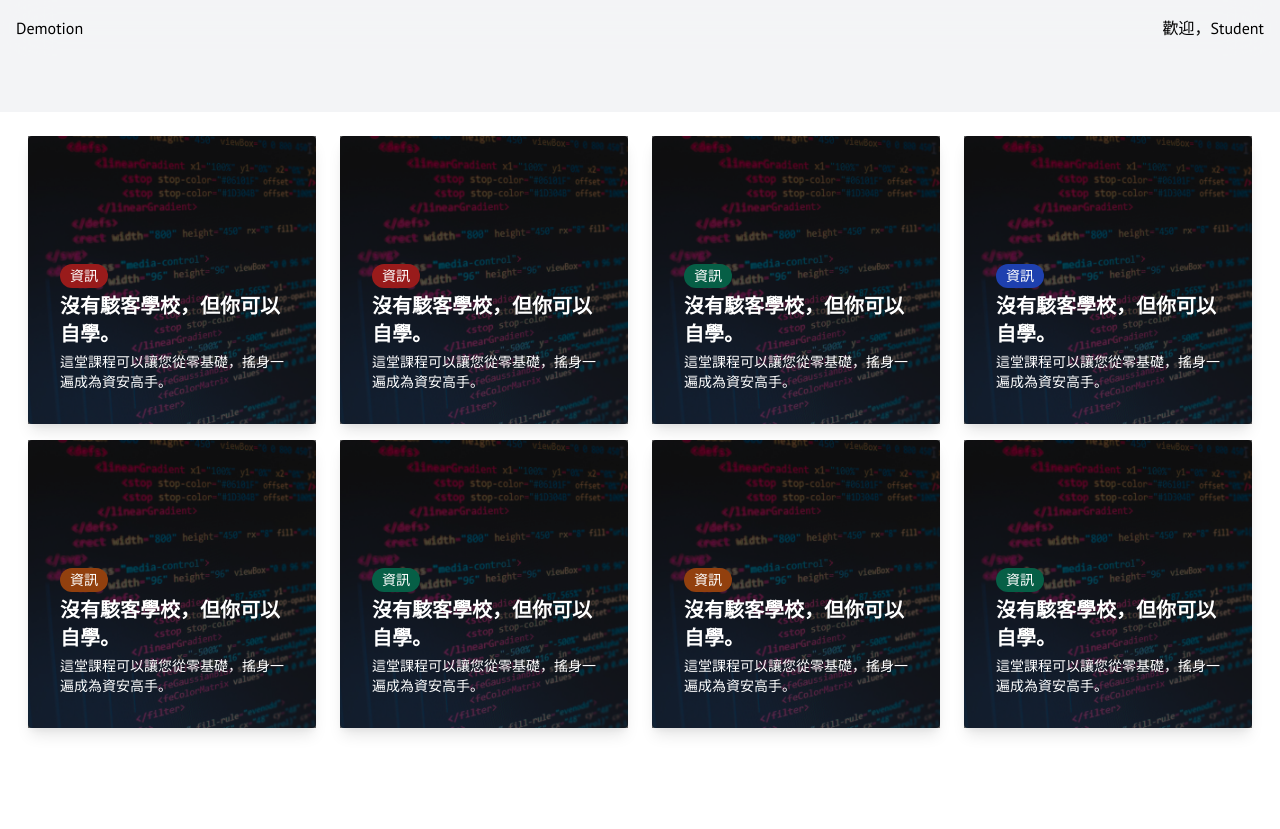
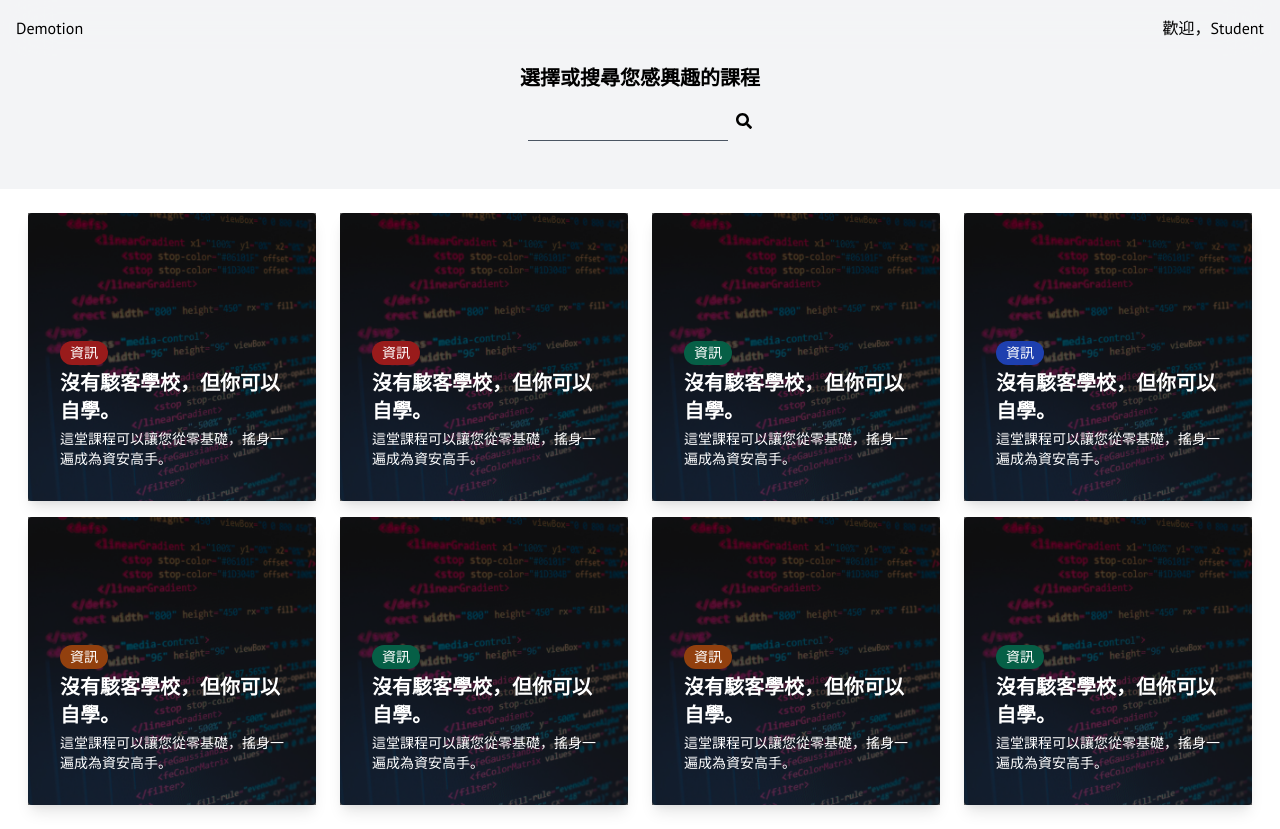
Before and after one commit to team-pan-dian/frontend, a Next.js app: page /course in a window 1280 px wide. Before the commit the page ends 800 px from the top, so only its background shows below. Built offline with nearby package versions, Linux system fonts and the light colour scheme.

Commit message:
refactor(pages/course/index): update according to the HeaderBasePage's refactor

```diff
--- a/pages/course/index.tsx
+++ b/pages/course/index.tsx
@@ -10,7 +10,7 @@ export default function ChooseCourse() {
     <HeaderBasePage
       id="choose-course"
       title="選擇課程"
-      header={
+      jumbotron={
         <div className="flex flex-col items-center">
           <div className="text-xl font-bold mb-2">選擇或搜尋您感興趣的課程</div>
           <div className="flex items-center space-x-2">
```
